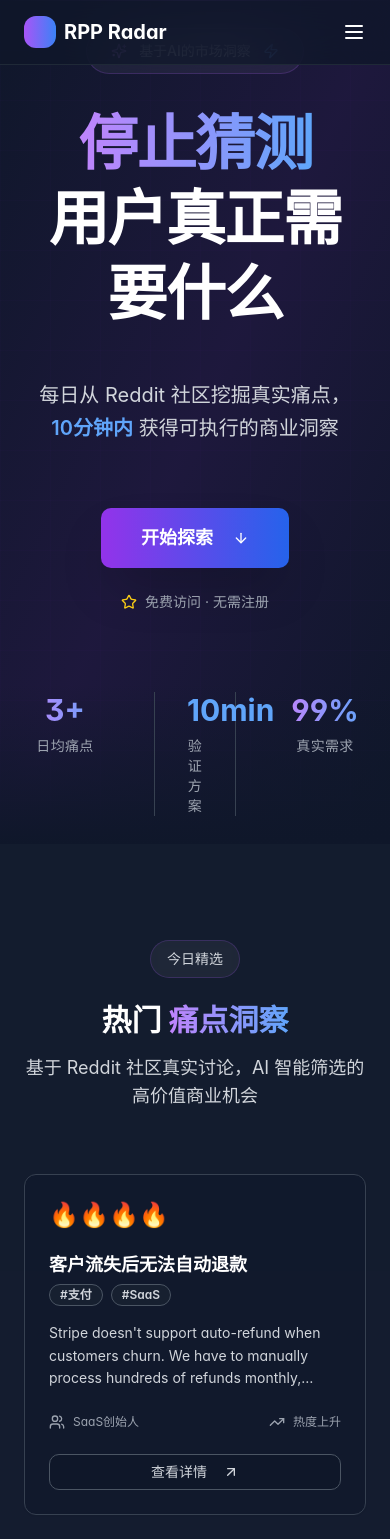
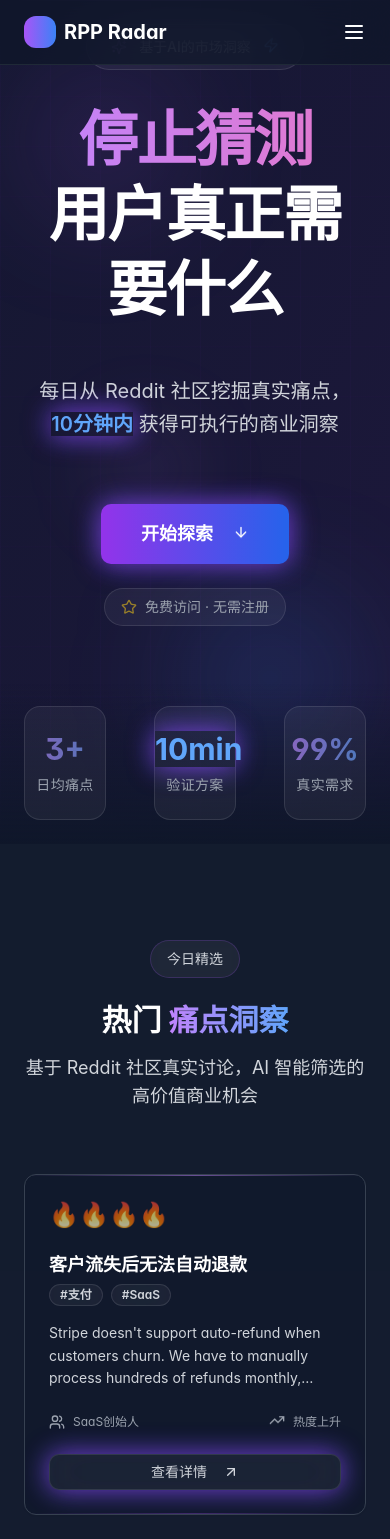
Before and after one commit to lilyssh/reddit-painpoint-radar, a React (Vite) app: page / in a window 390 px wide. Shown: the top 1539 px of the page. Built offline with nearby package versions, Linux system fonts and the light colour scheme.

Commit message:
Add cool and dynamic effects to components
Enhance page components with cool, dynamic, and lightweight effects.

```diff
--- a/src/components/HeroSection.tsx
+++ b/src/components/HeroSection.tsx
@@ -5,73 +5,79 @@ import { ArrowDown, Sparkles, Zap, Star } from "lucide-react";
 const HeroSection = () => {
   return (
     <section className="relative min-h-screen flex items-center justify-center overflow-hidden">
-      {/* 简洁优雅的渐变背景 */}
-      <div className="absolute inset-0 bg-gradient-to-br from-slate-900 via-purple-900/20 to-slate-900" />
+      {/* 动态渐变背景 */}
+      <div className="absolute inset-0 bg-gradient-to-br from-slate-900 via-purple-900/20 to-slate-900 animate-gradient" />
 
-      {/* 微妙的网格背景 */}
-      <div className="absolute inset-0 opacity-20">
+      {/* 浮动光球装饰 */}
+      <div className="absolute top-20 left-10 w-32 h-32 bg-purple-500/20 rounded-full blur-3xl animate-float" />
+      <div className="absolute bottom-20 right-10 w-40 h-40 bg-blue-500/20 rounded-full blur-3xl animate-float" style={{animationDelay: '2s'}} />
+      <div className="absolute top-1/2 left-1/4 w-24 h-24 bg-purple-400/10 rounded-full blur-2xl animate-bounce-gentle" />
+
+      {/* 动态网格背景 */}
+      <div className="absolute inset-0 opacity-30">
         <div className="absolute inset-0"
              style={{
                backgroundImage: `
                  linear-gradient(rgba(147, 51, 234, 0.1) 1px, transparent 1px),
                  linear-gradient(90deg, rgba(147, 51, 234, 0.1) 1px, transparent 1px)
                `,
-               backgroundSize: '50px 50px'
+               backgroundSize: '50px 50px',
+               animation: 'float 8s ease-in-out infinite'
              }} />
       </div>
 
       {/* 顶部装饰线 */}
-      <div className="absolute top-0 left-0 w-full h-px bg-gradient-to-r from-transparent via-purple-500/50 to-transparent" />
+      <div className="absolute top-0 left-0 w-full h-px bg-gradient-to-r from-transparent via-purple-500/50 to-transparent animate-pulse-slow" />
 
       <div className="relative z-10 text-center max-w-6xl mx-auto px-6">
         {/* 标题区域 */}
         <div className="mb-12 space-y-8">
-          <div className="inline-flex items-center gap-3 px-6 py-3 rounded-full text-sm font-medium border border-purple-500/20 bg-white/5 backdrop-blur-xl text-gray-300">
-            <Sparkles className="h-4 w-4 text-purple-400" />
+          <div className="inline-flex items-center gap-3 px-6 py-3 rounded-full text-sm font-medium glass-effect text-gray-300 animate-fade-in hover-lift">
+            <Sparkles className="h-4 w-4 text-purple-400 animate-pulse" />
             基于AI的市场洞察
-            <Zap className="h-4 w-4 text-blue-400" />
+            <Zap className="h-4 w-4 text-blue-400 animate-bounce-gentle" />
           </div>
 
-          <h1 className="text-6xl md:text-8xl font-bold tracking-tight leading-tight">
-            <span className="bg-gradient-to-r from-purple-400 to-blue-400 bg-clip-text text-transparent">停止猜测</span>
+          <h1 className="text-6xl md:text-8xl font-bold tracking-tight leading-tight animate-fade-in" style={{animationDelay: '0.2s'}}>
+            <span className="bg-gradient-to-r from-purple-400 via-pink-400 to-blue-400 bg-clip-text text-transparent animate-gradient">停止猜测</span>
             <br />
             <span className="text-white">用户真正需要什么</span>
           </h1>
         </div>
 
-        <p className="text-xl md:text-2xl text-gray-300 mb-16 max-w-3xl mx-auto leading-relaxed">
+        <p className="text-xl md:text-2xl text-gray-300 mb-16 max-w-3xl mx-auto leading-relaxed animate-fade-in" style={{animationDelay: '0.4s'}}>
           每日从 Reddit 社区挖掘真实痛点，
           <br />
-          <span className="text-blue-400 font-semibold">10分钟内</span> 获得可执行的商业洞察
+          <span className="text-blue-400 font-semibold animate-glow">10分钟内</span> 获得可执行的商业洞察
         </p>
 
         {/* CTA按钮 */}
-        <div className="flex flex-col sm:flex-row gap-6 justify-center items-center mb-20">
+        <div className="flex flex-col sm:flex-row gap-6 justify-center items-center mb-20 animate-fade-in" style={{animationDelay: '0.6s'}}>
           <Button
             size="lg"
-            className="bg-gradient-to-r from-purple-600 to-blue-600 hover:from-purple-700 hover:to-blue-700 text-white font-semibold px-10 py-4 h-auto text-lg border-0 shadow-2xl hover:shadow-purple-500/25 transition-all duration-300 hover:scale-105"
+            className="group bg-gradient-to-r from-purple-600 to-blue-600 hover:from-purple-700 hover:to-blue-700 text-white font-semibold px-10 py-4 h-auto text-lg border-0 shadow-2xl hover:shadow-purple-500/25 transition-all duration-500 hover:scale-110 animate-glow"
           >
             开始探索
-            <ArrowDown className="ml-3 h-5 w-5 group-hover:translate-y-1 transition-transform duration-300" />
+            <ArrowDown className="ml-3 h-5 w-5 group-hover:translate-y-1 transition-transform duration-300 animate-bounce-gentle" />
           </Button>
-          <p className="text-sm text-gray-400 flex items-center gap-2">
-            <Star className="h-4 w-4 text-yellow-400" />
+          <p className="text-sm text-gray-400 flex items-center gap-2 glass-effect px-4 py-2 rounded-full">
+            <Star className="h-4 w-4 text-yellow-400 animate-pulse" />
             免费访问 · 无需注册
           </p>
         </div>
 
         {/* 数据指标 */}
-        <div className="grid grid-cols-3 gap-12 max-w-2xl mx-auto">
-          <div className="text-center group">
-            <div className="text-3xl font-bold bg-gradient-to-r from-purple-400 to-blue-400 bg-clip-text text-transparent mb-2 group-hover:scale-110 transition-transform duration-300">3+</div>
+        <div className="grid grid-cols-3 gap-12 max-w-2xl mx-auto animate-fade-in" style={{animationDelay: '0.8s'}}>
+          <div className="text-center group hover-lift glass-effect rounded-2xl py-6">
+            <div className="text-3xl font-bold bg-gradient-to-r from-purple-400 to-blue-400 bg-clip-text text-transparent mb-2 group-hover:scale-110 transition-transform duration-300 animate-pulse-slow">3+</div>
             <div className="text-sm text-gray-400 font-medium tracking-wide uppercase">日均痛点</div>
           </div>
-          <div className="text-center border-x border-gray-700 px-8 group">
-            <div className="text-3xl font-bold text-blue-400 mb-2 group-hover:scale-110 transition-transform duration-300">10min</div>
+          <div className="text-center group hover-lift glass-effect rounded-2xl py-6">
+            <div className="text-3xl font-bold text-blue-400 mb-2 group-hover:scale-110 transition-transform duration-300 animate-glow">10min</div>
             <div className="text-sm text-gray-400 font-medium tracking-wide uppercase">验证方案</div>
           </div>
-          <div className="text-center group">
-            <div className="text-3xl font-bold bg-gradient-to-r from-purple-400 to-blue-400 bg-clip-text text-transparent mb-2 group-hover:scale-110 transition-transform duration-300">99%</div>
+          <div className="text-center group hover-lift glass-effect rounded-2xl py-6">
+            <div className="text-3xl font-bold bg-gradient-to-r from-purple-400 to-blue-400 bg-clip-text text-transparent mb-2 group-hover:scale-110 transition-transform duration-300 animate-pulse-slow">99%</div>
             <div className="text-sm text-gray-400 font-medium tracking-wide uppercase">真实需求</div>
           </div>
         </div>
--- a/src/components/PainPointCard.tsx
+++ b/src/components/PainPointCard.tsx
@@ -29,20 +29,28 @@ const PainPointCard = ({
   };
 
   return (
-    <Card className={`group relative bg-slate-900/50 border ${
-      isPremium ? 'border-purple-500/30 bg-gradient-to-br from-purple-900/10 to-blue-900/10' : 'border-gray-700'
-    } hover:border-purple-500/50 transition-all duration-300 backdrop-blur-sm`}>
+    <Card className={`group relative overflow-hidden ${
+      isPremium
+        ? 'border-purple-500/30 bg-gradient-to-br from-purple-900/20 to-blue-900/20'
+        : 'bg-slate-900/50 border-gray-700'
+    } hover:border-purple-500/50 transition-all duration-500 backdrop-blur-sm hover-lift`}>
 
-      <CardHeader className="pb-4">
+      {/* 装饰性背景光效 */}
+      <div className="absolute inset-0 bg-gradient-to-br from-purple-500/5 to-blue-500/5 opacity-0 group-hover:opacity-100 transition-opacity duration-500" />
+
+      {/* 顶部闪光效果 */}
+      <div className="absolute top-0 left-0 w-full h-px bg-gradient-to-r from-transparent via-purple-400/50 to-transparent group-hover:via-purple-400 transition-all duration-500" />
+
+      <CardHeader className="pb-4 relative z-10">
         <div className="flex items-start justify-between mb-4">
-          <div className={`text-2xl flex items-center gap-2 ${getSeverityColor(severity)}`}>
+          <div className={`text-2xl flex items-center gap-2 ${getSeverityColor(severity)} animate-pulse-slow`}>
             {severity}
-            {isPremium && <Zap className="h-5 w-5 text-purple-400" />}
+            {isPremium && <Zap className="h-5 w-5 text-purple-400 animate-bounce-gentle" />}
           </div>
           {isPremium && (
             <Badge
               variant="outline"
-              className="text-xs font-medium border-purple-500/50 text-purple-400 bg-purple-500/10"
+              className="text-xs font-medium border-purple-500/50 text-purple-400 bg-purple-500/10 animate-glow"
             >
               Premium
             </Badge>
@@ -58,7 +66,7 @@ const PainPointCard = ({
             <Badge
               key={index}
               variant="outline"
-              className="text-xs border-gray-600 text-gray-300 bg-gray-800/50 hover:border-purple-500/50 hover:text-purple-300 transition-all duration-300"
+              className="text-xs border-gray-600 text-gray-300 glass-effect hover:border-purple-500/50 hover:text-purple-300 transition-all duration-300 hover:scale-105"
             >
               {tag}
             </Badge>
@@ -66,18 +74,18 @@ const PainPointCard = ({
         </div>
       </CardHeader>
 
-      <CardContent className="pt-0">
-        <p className="text-sm text-gray-300 mb-6 leading-relaxed line-clamp-3">
+      <CardContent className="pt-0 relative z-10">
+        <p className="text-sm text-gray-300 mb-6 leading-relaxed line-clamp-3 group-hover:text-gray-200 transition-colors duration-300">
           {originText}
         </p>
 
         <div className="flex items-center justify-between text-xs text-gray-400 mb-6">
-          <div className="flex items-center gap-2 hover:text-purple-400 transition-colors duration-300">
+          <div className="flex items-center gap-2 hover:text-purple-400 transition-colors duration-300 group-hover:scale-105">
             <Users className="h-4 w-4" />
             <span>SaaS创始人</span>
           </div>
-          <div className="flex items-center gap-2 hover:text-blue-400 transition-colors duration-300">
-            <TrendingUp className="h-4 w-4" />
+          <div className="flex items-center gap-2 hover:text-blue-400 transition-colors duration-300 group-hover:scale-105">
+            <TrendingUp className="h-4 w-4 animate-bounce-gentle" />
             <span>热度上升</span>
           </div>
         </div>
@@ -85,13 +93,16 @@ const PainPointCard = ({
         <Button
           variant="outline"
           size="sm"
-          className="w-full border-gray-600 text-gray-300 hover:border-purple-500 hover:text-purple-300 hover:bg-purple-500/10 transition-all duration-300 group/btn"
+          className="w-full glass-effect text-gray-300 hover:border-purple-500 hover:text-purple-300 hover:bg-purple-500/10 transition-all duration-500 group/btn hover:scale-105 animate-glow"
           onClick={onViewDetails}
         >
           查看详情
           <ArrowUpRight className="ml-2 h-4 w-4 group-hover/btn:translate-x-1 group-hover/btn:-translate-y-1 transition-transform duration-300" />
         </Button>
       </CardContent>
+
+      {/* 底部装饰效果 */}
+      <div className="absolute bottom-0 left-0 w-full h-px bg-gradient-to-r from-transparent via-purple-500/30 to-transparent group-hover:via-purple-500/60 transition-all duration-500" />
     </Card>
   );
 };
--- a/src/index.css
+++ b/src/index.css
@@ -52,11 +52,58 @@
     opacity: 0;
   }
 
+  .animate-float {
+    animation: float 6s ease-in-out infinite;
+  }
+
+  .animate-glow {
+    animation: glow 2s ease-in-out infinite alternate;
+  }
+
+  .animate-pulse-slow {
+    animation: pulse 4s cubic-bezier(0.4, 0, 0.6, 1) infinite;
+  }
+
+  .animate-bounce-gentle {
+    animation: bounceGentle 3s ease-in-out infinite;
+  }
+
+  .animate-gradient {
+    background-size: 400% 400%;
+    animation: gradientShift 8s ease infinite;
+  }
+
   .line-clamp-3 {
     display: -webkit-box;
     -webkit-line-clamp: 3;
     -webkit-box-orient: vertical;
     overflow: hidden;
+  }
+
+  .glass-effect {
+    backdrop-filter: blur(20px);
+    border: 1px solid rgba(255, 255, 255, 0.1);
+    background: rgba(255, 255, 255, 0.05);
+  }
+
+  .hover-lift {
+    transition: all 0.3s cubic-bezier(0.4, 0, 0.2, 1);
+  }
+
+  .hover-lift:hover {
+    transform: translateY(-8px);
+    box-shadow: 0 25px 50px -12px rgba(147, 51, 234, 0.25);
+  }
+
+  .shimmer {
+    background: linear-gradient(
+      90deg,
+      transparent,
+      rgba(255, 255, 255, 0.1),
+      transparent
+    );
+    background-size: 200% 100%;
+    animation: shimmer 2s infinite;
   }
 }
 
@@ -70,3 +117,64 @@
     transform: translateY(0);
   }
 }
+
+@keyframes float {
+  0%, 100% {
+    transform: translateY(0px);
+  }
+  50% {
+    transform: translateY(-20px);
+  }
+}
+
+@keyframes glow {
+  from {
+    box-shadow: 0 0 20px rgba(147, 51, 234, 0.5);
+  }
+  to {
+    box-shadow: 0 0 30px rgba(147, 51, 234, 0.8), 0 0 40px rgba(59, 130, 246, 0.5);
+  }
+}
+
+@keyframes bounceGentle {
+  0%, 100% {
+    transform: translateY(0px);
+    animation-timing-function: cubic-bezier(0.8, 0, 1, 1);
+  }
+  50% {
+    transform: translateY(-10px);
+    animation-timing-function: cubic-bezier(0, 0, 0.2, 1);
+  }
+}
+
+@keyframes gradientShift {
+  0% {
+    background-position: 0% 50%;
+  }
+  50% {
+    background-position: 100% 50%;
+  }
+  100% {
+    background-position: 0% 50%;
+  }
+}
+
+@keyframes shimmer {
+  0% {
+    background-position: -200% 0;
+  }
+  100% {
+    background-position: 200% 0;
+  }
+}
+
+@keyframes sparkle {
+  0%, 100% {
+    opacity: 0;
+    transform: scale(0);
+  }
+  50% {
+    opacity: 1;
+    transform: scale(1);
+  }
+}
```
Also changed, not shown: src/components/Benefits.tsx (+21 -9 lines), src/components/Features.tsx (+22 -9 lines).
